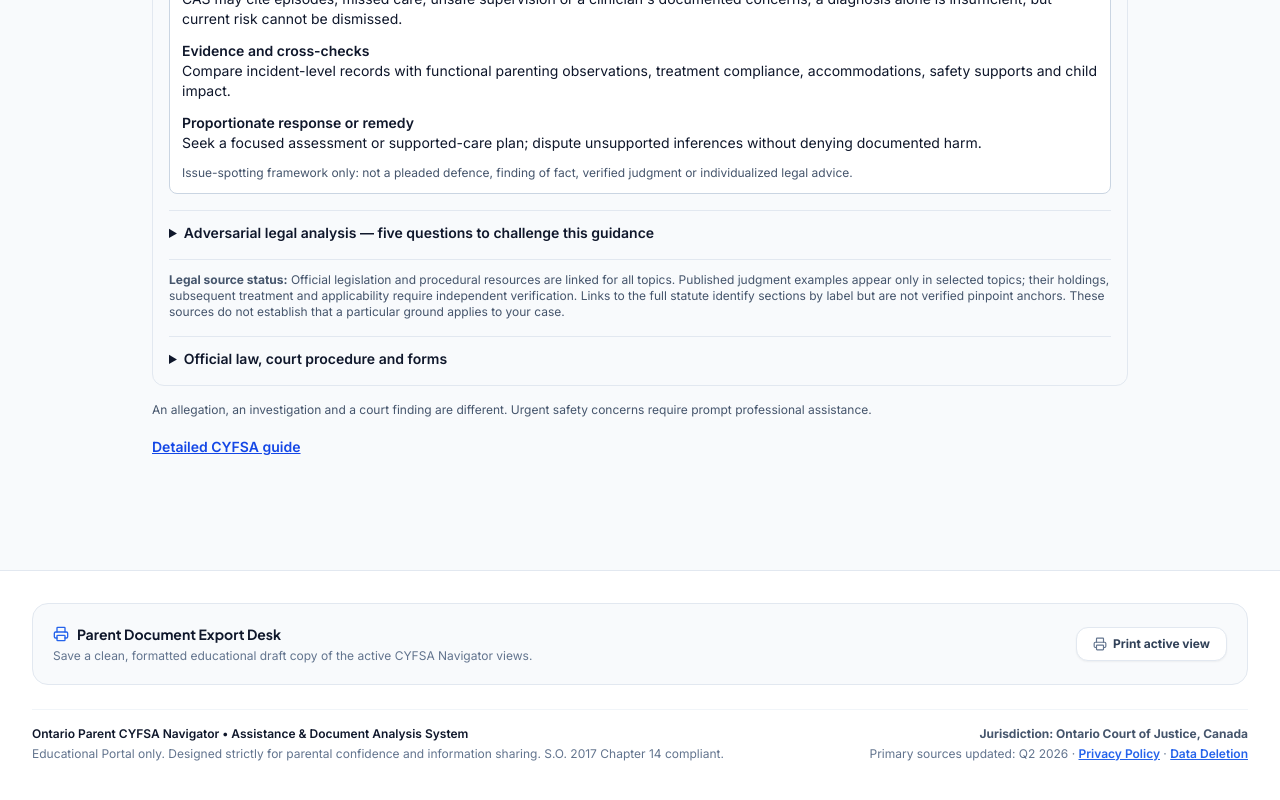
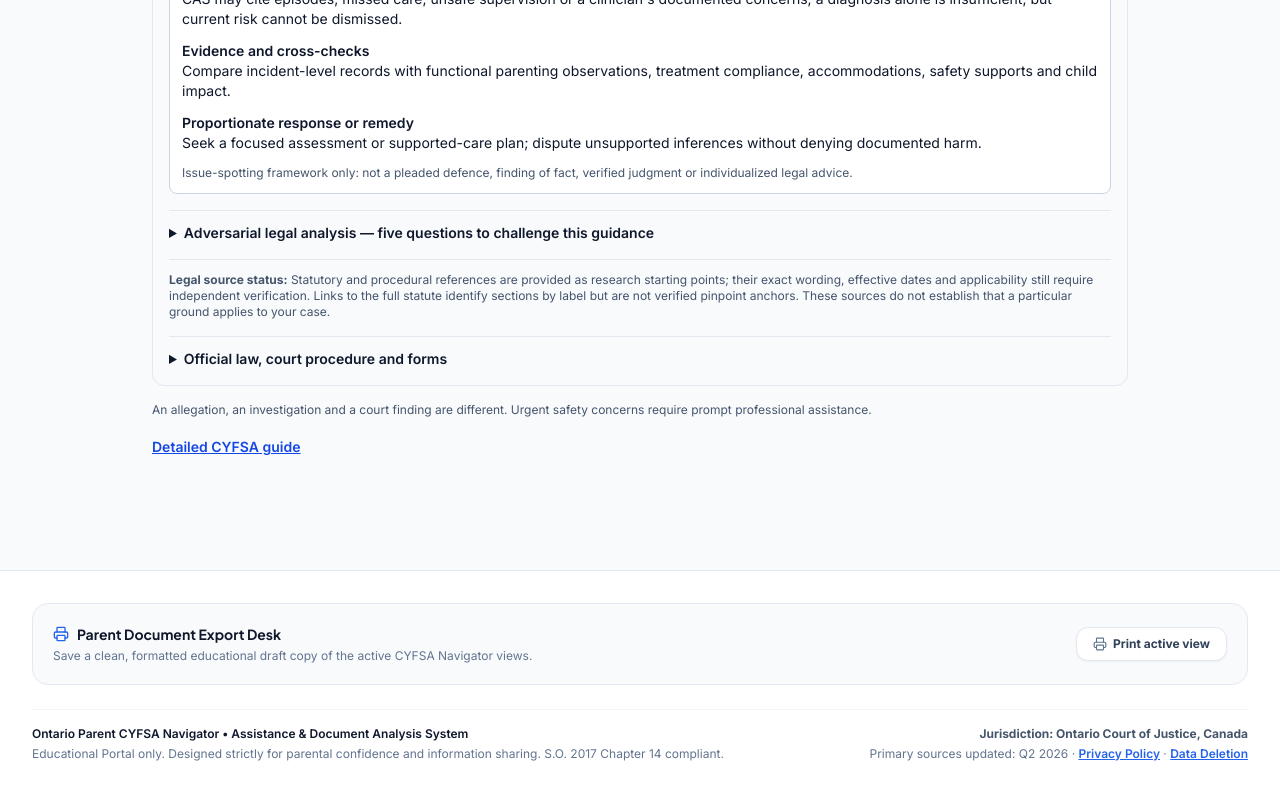
Before and after one commit to bettertimesahead475-commits/ontario-parent-cyfsa-navigator1, a React (Vite) app: page /cas-powers-rights in a window 1280 px wide. Shown: the part 1156-1956 px from the top of the page. Built offline with nearby package versions, Linux system fonts and the light colour scheme; no server answers.

Commit message:
fix: remove unverified third-party judgment links and clarify source status

```diff
--- a/src/components/CASRightsLimitsTab.tsx
+++ b/src/components/CASRightsLimitsTab.tsx
@@ -88,7 +88,7 @@ const legalSources: Record<string, LegalSource[]> = {
   {label:"CYFSA s. 81(7) — bringing a child to safety without a warrant",url:statuteUrl,note:"Official Ontario e-Laws. Distinct warrantless statutory test; read its actual conditions and age restrictions."},
   {label:"CYFSA s. 88 — five-day limit after specified removals",url:statuteUrl,note:"Official Ontario e-Laws. Lists alternative lawful steps within five days; it does not simply say every child must receive a completed hearing within five days."},
   {label:"CYFSA s. 90 — child-protection hearing",url:statuteUrl,note:"Official Ontario e-Laws. Governs a hearing to determine whether a child needs protection."},
-  {label:"Anishinaabe Abinoojii Family Services v. S.B.-M., 2024 ONCJ 89",url:"https://www.minicounsel.ca/ocj/2024/89",note:"Published third-party judgment reproduction discussing s. 88 timing and consent disputes. Outcome and subsequent treatment must be independently reviewed before citing it as a rule."}
+
  ],
  "deadlines": [
  {label:"CYFSA s. 88 — five-day action following specified removals",url:statuteUrl,note:"Official Act. Requires one of the listed steps as soon as practicable and within five days in cases to which s. 88 applies."},
@@ -276,7 +276,7 @@ export default function CASRightsLimitsTab() {
    {reviewed&&<div className="rounded-lg bg-slate-50 border border-slate-200 p-3 space-y-2 text-sm"><h3 className="font-semibold">Applicable statutory grounds</h3><p>{reviewed.grounds}</p><ul className="space-y-2">{(legalSources[topic.slug]??[]).map(source=><li key={source.label}><a href={source.url} target="_blank" rel="noopener noreferrer" className="text-blue-700 underline font-medium focus-visible:outline-2 focus-visible:outline-blue-700">{source.label} (opens new tab)</a><p className="text-xs text-slate-600">{source.note}</p></li>)}</ul><p className="text-xs text-slate-600">{reviewed.review} Source links are research starting points, not confirmation of the quoted proposition. Verify the exact text, effective date, judgment paragraphs and subsequent treatment before citing.</p></div>}
    {defenceAnalysis[topic.slug]&&<section aria-label="Topic-specific defence analysis" className="rounded-lg border border-slate-300 bg-white p-3 space-y-3 text-sm"><h3 className="font-semibold text-slate-900">Defence counsel's case theory — challenge both sides</h3><div><h4 className="font-semibold">Precise issue to prove</h4><p>{defenceAnalysis[topic.slug].legalQuestion}</p></div><div><h4 className="font-semibold">Strongest CAS response</h4><p>{defenceAnalysis[topic.slug].opposingCase}</p></div><div><h4 className="font-semibold">Evidence and cross-checks</h4><p>{defenceAnalysis[topic.slug].evidenceTest}</p></div><div><h4 className="font-semibold">Proportionate response or remedy</h4><p>{defenceAnalysis[topic.slug].response}</p></div><p className="text-xs text-slate-600">Issue-spotting framework only: not a pleaded defence, finding of fact, verified judgment or individualized legal advice.</p></section>}
    <details className="border-t border-slate-200 pt-3 text-sm"><summary className="cursor-pointer font-semibold">Adversarial legal analysis — five questions to challenge this guidance</summary><ol className="mt-2 list-decimal pl-5 space-y-2">{legalMethod.map(item=><li key={item.heading}><strong>{item.heading}:</strong> {item.detail}</li>)}</ol><p className="mt-2 text-xs text-slate-600">A missing citation or unresolved fact is not proof of a breach. Court decisions are fact-specific; verify holdings, jurisdiction and subsequent treatment before relying on them.</p></details>
-   <div className="text-xs text-slate-600 border-t border-slate-200 pt-3"><strong>Legal source status:</strong> {reviewed?"Official legislation and procedural resources are linked for all topics. Published judgment examples appear only in selected topics; their holdings, subsequent treatment and applicability require independent verification.":"Topic-specific subsections and case-law holdings are pending legal verification."} Links to the full statute identify sections by label but are not verified pinpoint anchors. These sources do not establish that a particular ground applies to your case.</div>
+   <div className="text-xs text-slate-600 border-t border-slate-200 pt-3"><strong>Legal source status:</strong> {reviewed?"Statutory and procedural references are provided as research starting points; their exact wording, effective dates and applicability still require independent verification.":"Topic-specific statutory references and legal conclusions require independent verification."} Links to the full statute identify sections by label but are not verified pinpoint anchors. These sources do not establish that a particular ground applies to your case.</div>
    <details className="border-t border-slate-200 pt-3 text-sm"><summary className="cursor-pointer font-semibold">Official law, court procedure and forms</summary><ul className="mt-2 space-y-2">{resources.map(r=><li key={r.url}><a className="text-blue-700 underline focus-visible:outline-2 focus-visible:outline-blue-700" href={r.url} target="_blank" rel="noopener noreferrer">{r.label} (opens new tab)</a></li>)}</ul></details>
   </section>
   <p className="text-xs text-slate-600">An allegation, an investigation and a court finding are different. Urgent safety concerns require prompt professional assistance.</p>
```
